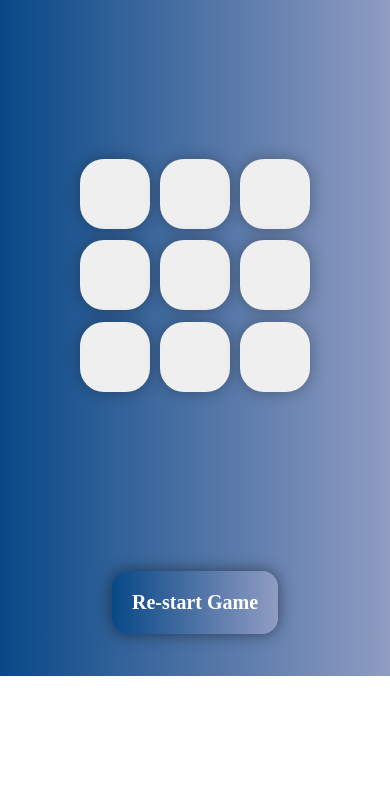
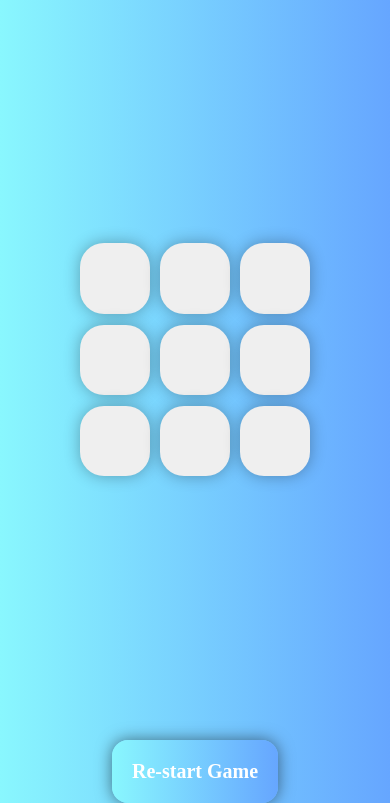
Before and after one commit to RohanGhosal/Tic-Tac-Toe-Game, a plain HTML site: page tic tac toe/index.html in a window 390 px wide. Shown: the part 168-971 px from the top of the page. Before the commit the page ends 844 px from the top, so only its background shows below. Drawn offline with Linux system fonts and the light colour scheme; a web font is replaced by a local one.

```diff
--- a/tic tac toe/style.css
+++ b/tic tac toe/style.css
@@ -14,11 +14,11 @@
     text-align: center;
 }
 body{
-    background:linear-gradient(90deg,#084887,#909CC2);
+    background: linear-gradient(90deg, #89f7fe, #66a6ff);
     text-align: center;
 }
 .container{
-    height: 70vh;
+    height: 90vh;
     display: flex;
     justify-content: center;
     align-items: center;
@@ -51,7 +51,7 @@
 .rst-game{
     padding: 20px;
     font-size: 20px;
-    background:linear-gradient(90deg,#084887,#909CC2);
+    background: linear-gradient(90deg, #89f7fe, #66a6ff);
     border: none;
     border-radius: 1rem;
     font-weight: 700;
```
